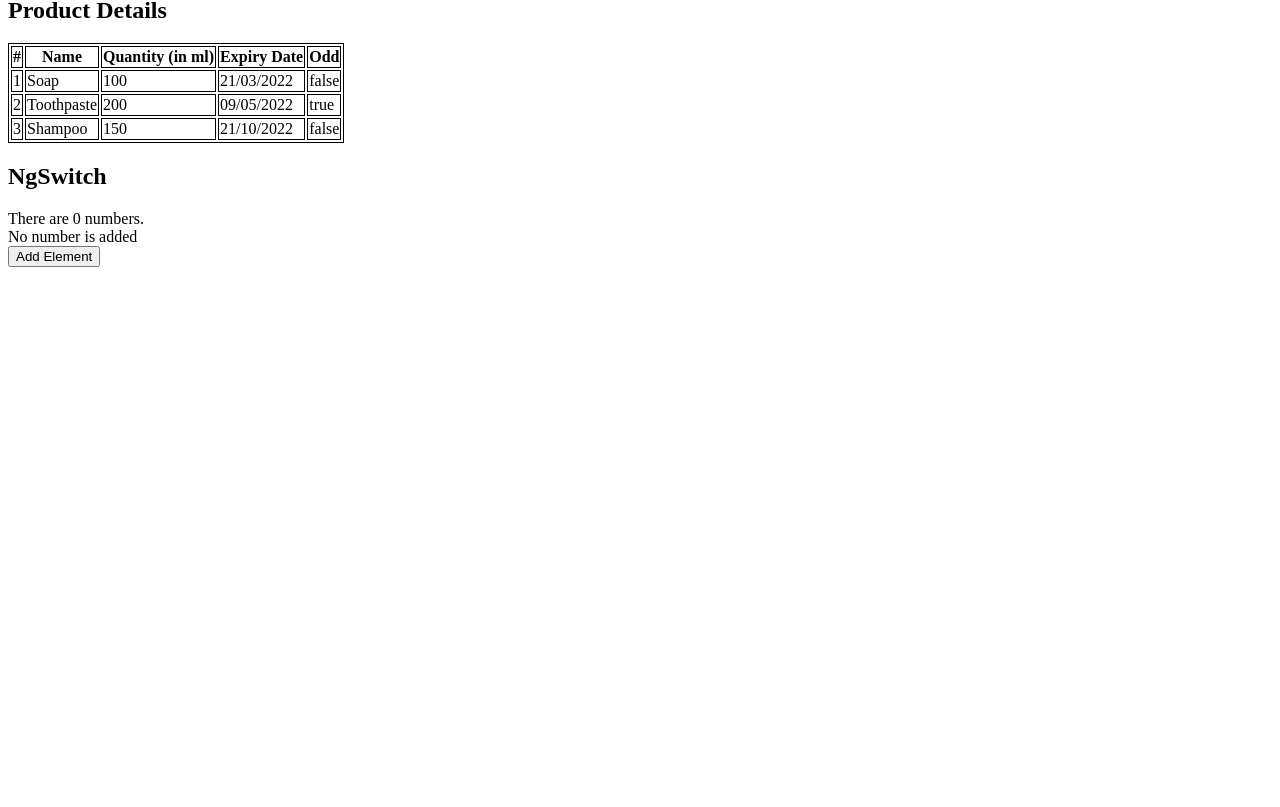
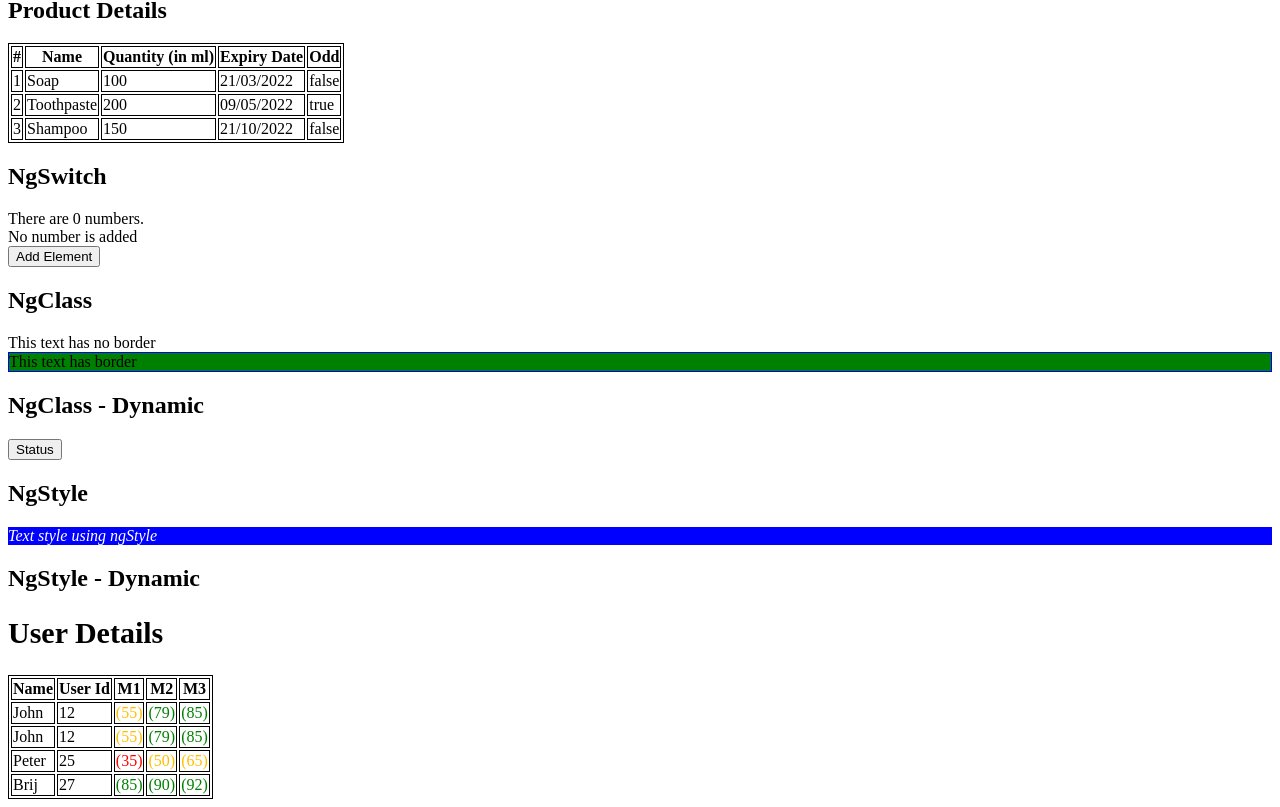
Before and after one commit to simplilearn-java-developer/my-first-project, an Angular app: page / in a window 1280 px wide. Shown: the part 562-1369 px from the top of the page. Before the commit the page ends 837 px from the top, so only its background shows below. Built offline with nearby package versions, Linux system fonts and the light colour scheme.

Commit message:
ngClass and ngStyle

```diff
--- a/src/app/app.component.css
+++ b/src/app/app.component.css
@@ -2,3 +2,15 @@
 table, th, td {
     border: 1px solid black;
 }
+
+.text-border {
+    color: black;
+    border: 1px solid blue;
+    background: green;
+}
+
+.text-border-2 {
+    color: white;
+    border: 1px solid black;
+    background: red;
+}
--- a/src/app/app.component.html
+++ b/src/app/app.component.html
@@ -60,3 +60,44 @@
      <span *ngSwitchDefault>Number bigger than three</span>
  </div>
  <button (click)="onAddElement()">Add Element</button>
+
+ <h2>NgClass</h2>
+ <div [ngClass]="{'text-border': false}">
+     This text has no border
+ </div>
+ <div [ngClass]="{'text-border': true}">
+        This text has border
+ </div>
+ <h2>NgClass - Dynamic</h2>
+ <div>
+    <button (click)="onClick()">Status</button>
+    <div *ngFor="let t of temp; let i = index">
+        <span [ngClass]="{'text-border-2': i > 5}">( {{ t }} )</span>
+    </div>
+</div>
+<h2>NgStyle</h2>
+<div>
+    <div [ngStyle]="{'font-style': 'italic', 'color': 'white', 'background': 'blue'}">
+       Text style using ngStyle
+    </div>
+</div>
+<h2>NgStyle - Dynamic</h2>
+<div>
+    <h2 [ngStyle]="{'font-size.px': 30}">User Details</h2>
+    <table>
+        <tr>
+	      <th>Name</th>
+          <th>User Id</th>
+	      <th>M1</th>
+	      <th>M2</th>
+	      <th>M3</th>
+	    </tr>
+	    <tr *ngFor="let user of users">
+	      <td>{{ user.name }}</td>
+	      <td>{{ user.userId }}</td>
+ 	      <td [ngStyle]="{'color':getMarkColor(user.m1)}">({{ user.m1 }})</td>
+ 	      <td [ngStyle]="{'color':getMarkColor(user.m2)}">({{ user.m2 }})</td>
+ 	      <td [ngStyle]="{'color':getMarkColor(user.m3)}">({{ user.m3 }})</td>
+	    </tr>
+     </table>
+</div>
--- a/src/app/app.component.ts
+++ b/src/app/app.component.ts
@@ -1,5 +1,6 @@
 import { Component } from '@angular/core';
 import { Product } from './product.model';
+import { User } from './user.model';
 
 @Component({
   selector: 'app-root',
@@ -21,21 +22,33 @@ export class AppComponent {
   toggle: boolean = false;
   show: string = "";
 
-  product: Product;
+  product: Product = {} as Product;
 
   products: Product[];
+  users: User[];
 
   array: number[];
 	length: number;
 
+  temp: string[];
+
   constructor(){
-    this.product = new Product("hand wash",200,new Date('2022-03-25'));
+    this.product = <Product>{};
+    //this.product = new Product("hand wash",200,new Date('2022-03-25'));
     this.products = [ new Product('Soap', 100, new Date('2022-03-21')),
                       new Product('Toothpaste', 200, new Date('2022-05-09')),
                       new Product('Shampoo', 150, new Date('2022-10-21'))];
 
     this.array = [];
     this.length = 0;
+
+    this.temp = [];
+    this.users =  [
+      { name: 'John', userId: 12, m1:55, m2:79, m3:85 },
+      new User('John', 12, 55, 79, 85),
+      { name: 'Peter', userId: 25, m1:35, m2:50, m3:65 },
+      { name: 'Brij', userId: 27, m1:85, m2:90, m3:92 },
+       ];
 
     setTimeout(()=>{
       this.isDisabled = false;
@@ -51,7 +64,7 @@ export class AppComponent {
   }
 
   onSave(): void{
-     this.savedMessage = "Message Saved";
+     this.savedMessage = `Message Saved ${ this.firstName }`;
   }
 
   onToogle(): void{
@@ -76,4 +89,22 @@ export class AppComponent {
     this.array.push(1);
   }
 
+  onClick(): void {
+    this.temp.push("still transferring");
+  }
+
+  getMarkColor(mark: number): string {
+
+    if (mark >= 75) {
+      return 'green';
+    } else if(mark >= 50 && mark < 75) {
+      //color Amber
+      return '#FFBF00';
+    }
+    else{
+      return 'red';
+    }
+  }
+
+
 }
--- /dev/null
+++ b/src/app/user.model.ts
@@ -0,0 +1,16 @@
+export class User {
+
+	name: string;
+	userId: number;
+	m1: number;
+	m2: number;
+	m3: number;
+
+    constructor(name: string, userId: number, m1: number, m2: number, m3: number){
+	   this.name = name;
+	   this.userId = userId;
+	   this.m1 = m1;
+	   this.m2 = m2;
+	   this.m3 = m3;
+    }
+}
```
Also changed, not shown: 1 other file (tests, documents, lock files or other folders).
